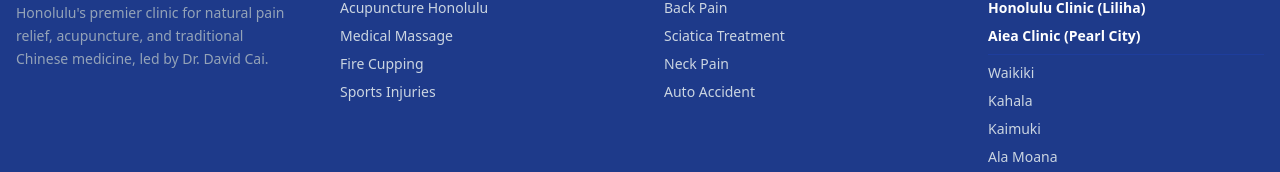
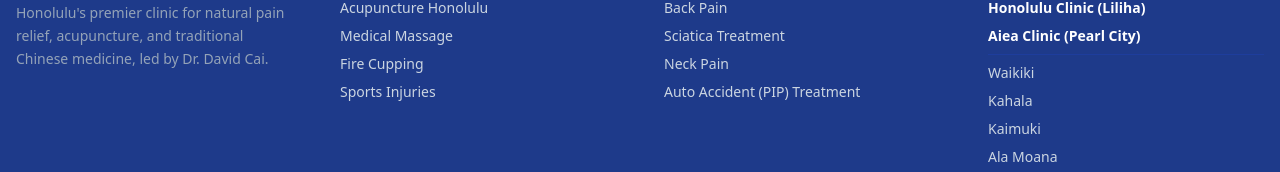
Before and after one commit to acutherapy/acutherapy-web-v2, a React (Vite) app: page / in a window 1280 px wide. Shown: the part 5961-6133 px from the top of the page. Built offline with nearby package versions, Linux system fonts and the light colour scheme.

Commit message:
feat(seo): clarify footer auto accident link text to 'Auto Accident (PIP) Treatment'

```diff
--- a/src/App.tsx
+++ b/src/App.tsx
@@ -132,7 +132,7 @@ const Layout = ({ children }: { children: React.ReactNode }) => {
   let linkBack = 'Back Pain';
   let linkSciatica = 'Sciatica Treatment';
   let linkNeck = 'Neck Pain';
-  let linkAuto = 'Auto Accident';
+  let linkAuto = 'Auto Accident (PIP) Treatment';
 
   let linkWaikiki = 'Waikiki';
   let linkKahala = 'Kahala';
```
